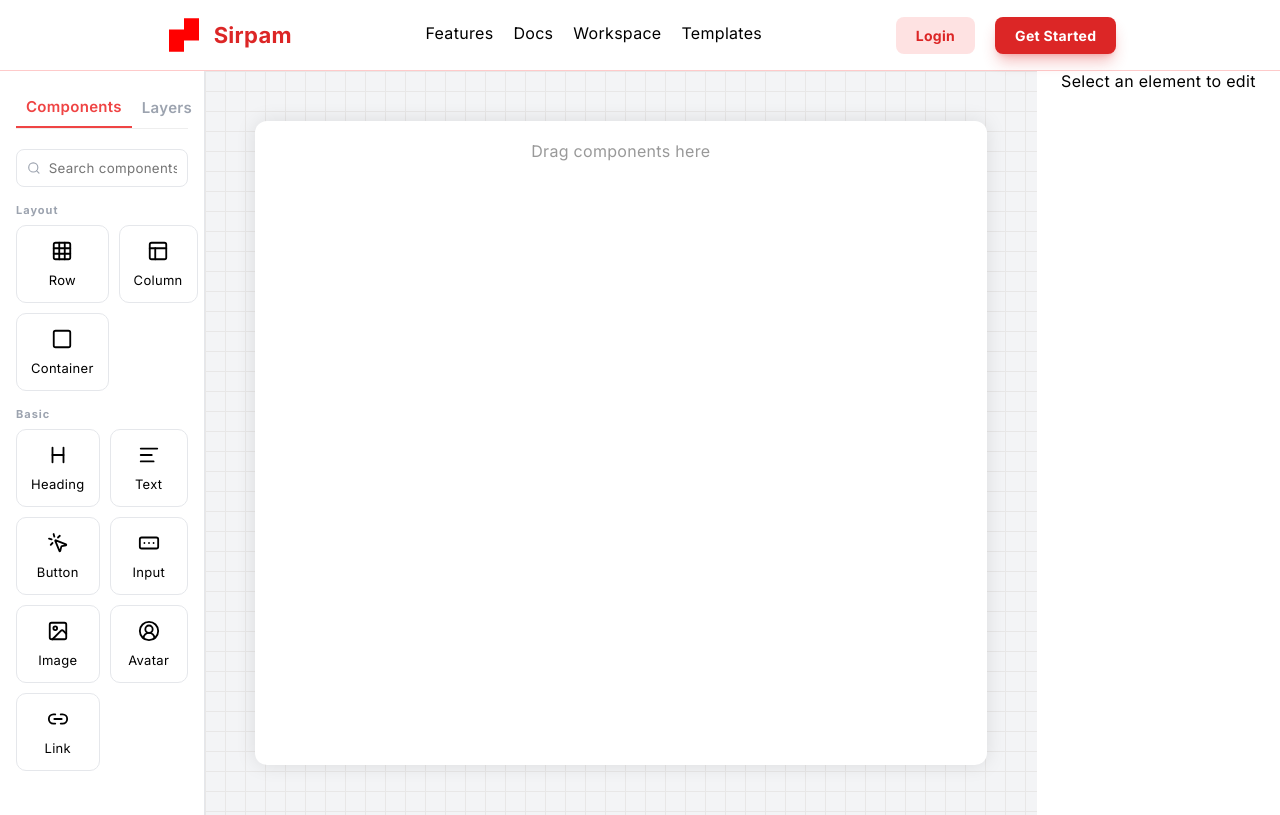
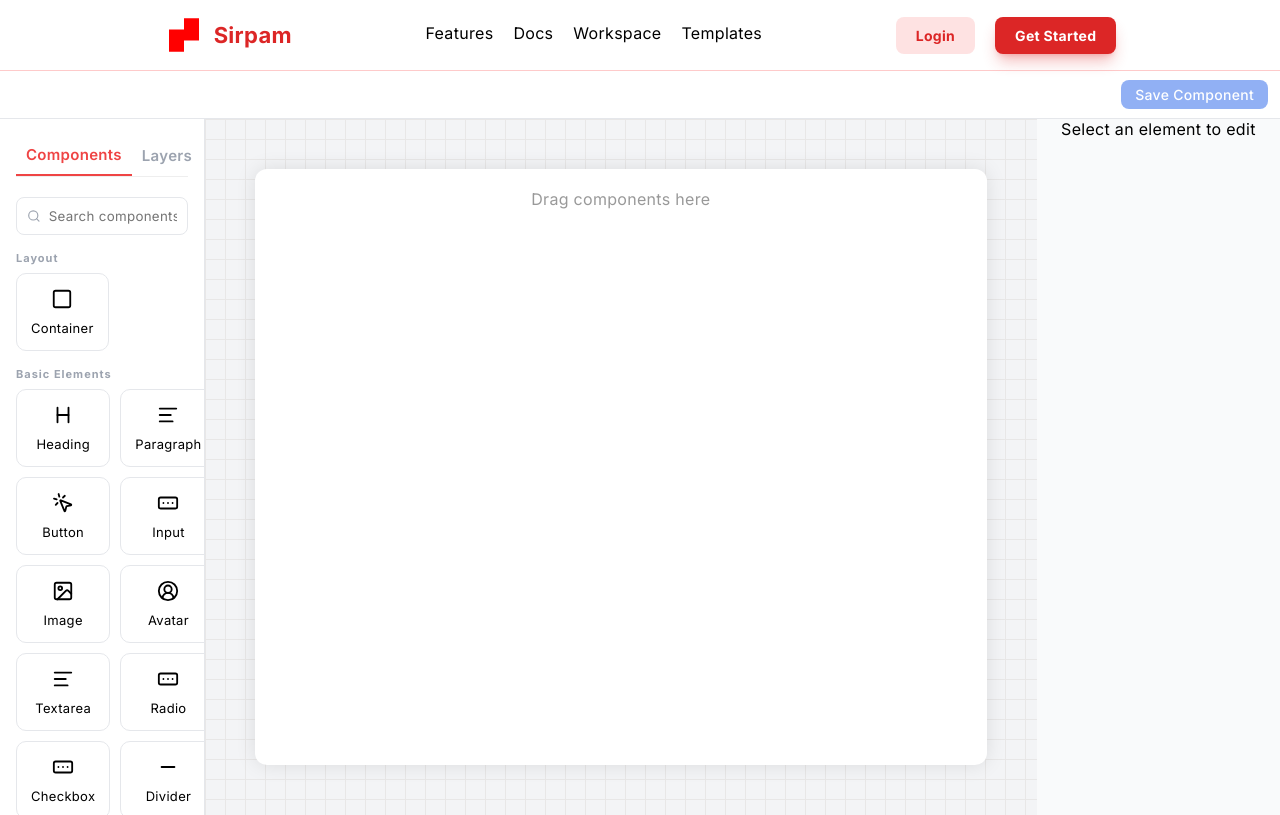
Before and after one commit to PooranaSelvan/UI-Builder, a React (Vite) app in the folder frontend/: page /component-editor in a window 1280 px wide. Built offline with nearby package versions, Linux system fonts and the light colour scheme.

Commit message:
Added icon picker

```diff
--- a/frontend/src/pages/component-editor/ComponentEditor.css
+++ b/frontend/src/pages/component-editor/ComponentEditor.css
@@ -1,30 +1,148 @@
+
 .component-editor-wrapper {
   display: flex;
+  flex-direction: column;
   height: 93vh;
+  overflow: hidden;
+  background: #f9fafb;
+}
+
+
+.editor-top-bar {
+  height: 48px;
+  padding: 0 12px;
+  display: flex;
+  align-items: center;
+  justify-content: flex-end;
+  background: #ffffff;
+  border-bottom: 1px solid #e5e7eb;
+  flex-shrink: 0;
+}
+
+.save-component-btn {
+  padding: 6px 14px;
+  border-radius: 8px;
+  background: #2563eb;
+  color: white;
+  font-size: 14px;
+  font-weight: 500;
+  border: none;
+  cursor: pointer;
+
+}
+
+.save-component-btn:hover:not(:disabled) {
+  background: #1d4ed8;
+}
+
+.save-component-btn:disabled {
+  opacity: 0.5;
+  cursor: not-allowed;
+}
+
+
+.editor-body {
+  display: flex;
+  flex: 1;
   overflow: hidden;
 }
 
 
 
+.left-panel,
+.right-panel {
+  background: #ffffff;
+  border-right: 1px solid #e5e7eb;
+}
+
+.right-panel {
+  border-right: none;
+  border-left: 1px solid #e5e7eb;
+}
 
 
-  /* Button */
-  .save-component-btn {
-    padding: 8px 14px;
-    background: #e11d48;
-    color: white;
-    border: none;
-    border-radius: 6px;
-    font-weight: 600;
-    cursor: pointer;
+.canvas-wrapper {
+  flex: 1;
+  overflow: auto;
+  background: #f3f4f6;
+  padding: 16px;
 }
 
-  .save-component-btn:hover {
-    background: #be123c;
+
+.test-component:hover {
+  border: 2px solid deepskyblue;
+  border-radius: 12px;
+  transition: border 0.15s ease;
 }
 
-  .save-component-btn:disabled {
-    background: #e5e7eb;
+
+.icon-picker-wrapper {
+  position: fixed;
+  right: 16px;
+  bottom: 100px;
+  width: 320px;
+  height: 420px;
+  background: #ffffff;
+  border-radius: 12px;
+  padding: 12px;
+  box-shadow: 0 10px 30px rgba(0, 0, 0, 0.15);
+  overflow-y: auto;
+  z-index: 1000;
+}
+
+.icon-picker-wrapper h4 {
+  margin: 0 0 8px 0;
+  font-size: 14px;
+  font-weight: 600;
+  color: #111827;
+}
+
+
+
+
+.icon-grid {
+  display: grid;
+  grid-template-columns: repeat(6, 1fr);
+  gap: 8px;
+}
+
+
+.icon-item {
+  padding: 6px;
+  border-radius: 8px;
+  border: 1px solid #e5e7eb;
+  display: flex;
+  align-items: center;
+  justify-content: center;
+  cursor: pointer;
+
+}
+
+
+.icon-item:hover {
+  background: #eff6ff;
+  border-color: #2563eb;
+}
+
+
+.icon-item.selected {
+  background: #2563eb;
+  color: white;
+  border-color: #2563eb;
+}
+
+.search-box {
+  display: flex;
+  align-items: center;
+  gap: 8px;
+  padding: 10px;
+  border: 1px solid #e5e7eb;
+  border-radius: 8px;
   color: #9ca3af;
-    cursor: not-allowed;
 }
+
+.search-box input {
+  border: none;
+  outline: none;
+  width: 100%;
+}
--- a/frontend/src/pages/component-editor/ComponentEditor.jsx
+++ b/frontend/src/pages/component-editor/ComponentEditor.jsx
@@ -7,7 +7,8 @@ import "./ComponentEditor.css";
 import LeftPanel from "../workspace/LeftSideBar/LeftPanel";
 import Canvas from "../workspace/Canvas/Canvas";
 import RightSideBar from "../workspace/RightSideBar/RightSideBar";
-
+import IconPicker from "./IconPicker";
+import { Search } from "lucide-react";
 import { BasicComponents } from "../workspace/utils/basicComponentsData";
 
 const ComponentEditor = () => {
@@ -16,14 +17,14 @@ const ComponentEditor = () => {
   const [components, setComponents] = useState([]);
   const [selectedComponentId, setSelectedComponentId] = useState(null);
   const [savedComponents, setSavedComponents] = useState([]);
+  const [customIconName, setCustomIconName] = useState("Square");
+  const [showIconPicker, setShowIconPicker] = useState(false);
+  const [lastSavedComponentId, setLastSavedComponentId] = useState(null);
+
+
 
   /* ---------------- Helpers ---------------- */
 
-  const cloneComponents = (items) =>
-    items.map(item => ({
-      ...item,
-      children: item.children ? cloneComponents(item.children) : [],
-    }));
 
   const findComponentById = (items, id) => {
     for (let item of items) {
@@ -187,27 +188,134 @@ const ComponentEditor = () => {
     }
   };
 
+  const deleteComponent = () => {
+    if (!selectedComponentId) return;
+
+    let arr = [{ parent: null, items: cloneComponents(components) }];
+
+    while (arr.length > 0) {
+      const { items } = arr.pop();
+
+      let itemIndex = items.findIndex(ele => ele.id === selectedComponentId);
+
+      if (itemIndex !== -1) {
+        items.splice(itemIndex, 1);
+        break;
+      }
+
+      items.forEach(item => {
+        if (item.children?.length) {
+          arr.push({ parent: item, items: item.children });
+        }
+      });
+    }
+
+    setComponents(arr);
+    setSelectedComponentId(null);
+  };
+
+
+  const clearComponentSelection = () => {
+    setSelectedComponentId(null);
+  };
+
+  const cloneComponents = (obj) => {
+    if (obj === null || typeof obj !== "object") {
+      return obj;
+    }
+
+    if (Array.isArray(obj)) {
+      return obj.map(cloneComponents);
+    }
+
+    const clonedObj = {};
+    for (const key in obj) {
+      if (Object.prototype.hasOwnProperty.call(obj, key)) {
+        clonedObj[key] = cloneComponents(obj[key]);
+      }
+    }
+
+    return clonedObj;
+  };
+
+  const updateComponent = (id, updater) => {
+    setComponents(prev => {
+      const cloned = cloneComponents(prev);
+
+      const stack = [...cloned];
+
+      while (stack.length) {
+        const node = stack.pop();
+
+        if (node.id === id) {
+          updater(node);
+          break;
+        }
+
+        if (node.children?.length) {
+          stack.push(...node.children);
+        }
+      }
+
+      return cloned;
+    });
+  }
+
   const saveSelectedComponent = () => {
     if (!selectedComponent) return;
+
+    const newId = `custom-${uuidv4()}`;
 
     const cleanComponent = (comp) => ({
       ...comp,
       id: `${comp.type}-${uuidv4()}`,
       isCustom: true,
+      iconName: customIconName,
       children: comp.children?.map(cleanComponent) || [],
     });
 
-    setSavedComponents((prev) => [
-      ...prev,
-      {
-        ...cleanComponent(selectedComponent),
-        isRootCustom: true,
-      },
-    ]);
+    const savedComponent = {
+      ...cleanComponent(selectedComponent),
+      id: newId,
+      isRootCustom: true,
+      iconName: customIconName,
+    };
 
-    toast.success("Component saved successfully!");
+    setSavedComponents(prev => [...prev, savedComponent]);
+    setLastSavedComponentId(newId);
+    setShowIconPicker(true);
+
+    toast.success("Component saved! Choose an icon");
   };
 
+
+  const combinedComponents = [
+    ...BasicComponents,
+    ...(savedComponents.length
+      ? [
+        {
+          title: "Custom Components",
+          type: "grid",
+          items: savedComponents,
+        },
+      ]
+      : []),
+  ];
+
+  const handleIconSelect = (iconName) => {
+    setCustomIconName(iconName);
+
+    setSavedComponents(prev =>
+      prev.map(comp =>
+        comp.id === lastSavedComponentId
+          ? { ...comp, iconName }
+          : comp
+      )
+    );
+
+    setShowIconPicker(false);
+    toast.success("Icon updated!");
+  };
 
   /* ---------------- Render ---------------- */
 
@@ -216,19 +324,48 @@ const ComponentEditor = () => {
       <div className="component-editor-wrapper">
 
 
-        <LeftPanel components={BasicComponents} />
+        <div className="editor-top-bar">
+          <button
+            className="save-component-btn"
+            disabled={!selectedComponent}
+            onClick={saveSelectedComponent}>
+            Save Component
+          </button>
+        </div>
+
+        <div className="editor-body">
+          <LeftPanel components={combinedComponents} />
+
           <Canvas
             components={components}
             selectedComponentId={selectedComponentId}
             onSelectComponent={setSelectedComponentId}
-            clearComponentSelection={() => setSelectedComponentId(null)}
-          />
-        <RightSideBar selectedComponent={selectedComponent} />
+            clearComponentSelection={() => setSelectedComponentId(null)} />
 
+          <RightSideBar
+            selectedComponent={selectedComponent}
+            updateComponent={updateComponent}
+            deleteComponent={deleteComponent}/>
+        </div>
       </div>
+
+
+      {showIconPicker && (
+        <div className="icon-picker-wrapper">
+          <h4>Select an icon</h4>
+
+          <div className="search-box">
+            <Search size={16} />
+            <input placeholder="Search components..." />
+          </div>
+          <br />
+          <IconPicker
+            value={customIconName}
+            onChange={handleIconSelect} />
+        </div>
+      )}
     </DndContext>
   );
-
 };
 
 export default ComponentEditor;
--- a/frontend/src/pages/component-editor/icons.js
+++ /dev/null
@@ -1,4 +0,0 @@
-import * as LucideIcons from "lucide-react";
-
-export const ICONS = Object.entries(LucideIcons)
-  .filter(([name]) => name[0] === name[0].toUpperCase());
--- a/frontend/src/pages/workspace/LeftSideBar/ComponentItem.jsx
+++ b/frontend/src/pages/workspace/LeftSideBar/ComponentItem.jsx
@@ -1,7 +1,9 @@
 import { useDraggable } from "@dnd-kit/core";
+import * as LucideIcons from "lucide-react";
 
 export default function ComponentItem({ item }) {
-  const { id, icon: Icon, label } = item;
+  const { id, iconName, icon, label } = item;
+  const Icon = iconName ? LucideIcons[iconName] || LucideIcons.Square : icon || LucideIcons.Square;
 
   // console.log(item); // full tag object uhm irukum
 
--- a/frontend/src/pages/workspace/LeftSideBar/LeftPanel.css
+++ b/frontend/src/pages/workspace/LeftSideBar/LeftPanel.css
@@ -98,7 +98,7 @@
   z-index: 50;
   touch-action: none;
   user-select: none;
-}kkv                                       p
+}
 
 .resize-handle:hover {
   background: #ef4444;
--- a/frontend/src/pages/workspace/utils/basicComponentsData.js
+++ b/frontend/src/pages/workspace/utils/basicComponentsData.js
@@ -8,7 +8,8 @@ import {
     FormInput,
     Image,
     CircleUserRound,
-    Link2
+    Minus,
+    Star
   } from "lucide-react";
 
   export const BasicComponents = [
@@ -17,59 +18,46 @@ import {
       type: "grid",
       items: [
         {
-          id: "row",
-          label: "Row",
-          icon: Grid,
-          tag: "div",
-          rank: 1,
-          content: "Row",
-          defaultProps: { className: "layout-row", style: { minHeight: "100px" } },
-          children: []
-        },
-        {
-          id: "column",
-          label: "Column",
-          icon: Layout,
-          tag: "div",
-          rank: 2,
-          content: "Column",
-          defaultProps: { className: "layout-column", style: { minHeight: "100px" } },
-          children: []
-        },
-        {
           id: "container",
           label: "Container",
           icon: Square,
           tag: "div",
-          rank: 3,
+          rank: 1,
           content: "Container",
-          defaultProps: { className: "layout-container", style: { minHeight: "150px" } },
+          defaultProps: {
+            className: "layout-container test-component",
+            style: { minHeight: "150px" }
+          },
           children: []
         }
       ]
     },
     {
-      title: "Basic",
+      title: "Basic Elements",
       type: "grid",
       items: [
         {
           id: "heading",
           label: "Heading",
           icon: Heading,
-          tag: "h3",
+          tag: "h2",
           rank: 4,
-          content: "Heading",
-          defaultProps: { className: "basic-heading" }
+          content: "Heading Text",
+          defaultProps: {
+            className: "basic-heading test-component"
+          }
         },
         {
           id: "paragraph",
-          label: "Text",
+          label: "Paragraph",
           icon: AlignLeft,
           tag: "p",
           rank: 4,
-            content: "Paragraph text goes here. This is a sample paragraph that can be edited later.",
-          placeholder: "Enter your para here",
-          defaultProps: { className: "basic-text" }
+          content:
+            "Paragraph text goes here. This is a sample paragraph that can be edited later.",
+          defaultProps: {
+            className: "basic-paragraph test-component"
+          }
         },
         {
           id: "button",
@@ -78,7 +66,10 @@ import {
           tag: "button",
           rank: 4,
           content: "Button",
-          defaultProps: { className: "basic-button", type: "button" }
+          defaultProps: {
+            className: "basic-button test-component",
+            type: "button"
+          }
         },
         {
           id: "input",
@@ -86,7 +77,11 @@ import {
           icon: FormInput,
           tag: "input",
           rank: 4,
-          defaultProps: { className: "basic-input", placeholder: "Enter text" }
+          defaultProps: {
+            className: "basic-input test-component",
+            type: "text",
+            placeholder: "Enter text"
+          }
         },
         {
           id: "image",
@@ -95,7 +90,7 @@ import {
           tag: "img",
           rank: 4,
           defaultProps: {
-            className: "basic-image",
+            className: "basic-image test-component",
             src: "https://placehold.co/150x150",
             alt: "placeholder"
           }
@@ -108,21 +103,63 @@ import {
           rank: 4,
           componentType: "avatar",
           defaultProps: {
-              className: "avatar",
+            className: "basic-image test-component",
             src: "",
             alt: "User avatar"
           }
         },
         {
-            id: "link",
-            label: "Link",
-            icon: Link2,
-            tag: "a",
+          id: "textarea",
+          label: "Textarea",
+          icon: AlignLeft,
+          tag: "textarea",
           rank: 4,
-            content: "Link",
           defaultProps: {
-              className: "basic-link test-component",
-              href: "#"
+            className: "basic-textarea test-component",
+            rows: 3,
+            placeholder: "Enter text here"
+          }
+        },
+        {
+          id: "radio",
+          label: "Radio",
+          icon: FormInput,
+          tag: "input",
+          rank: 4,
+          defaultProps: {
+            type: "radio",
+            className: "basic-radio test-component"
+          }
+        },
+        {
+          id: "checkbox",
+          label: "Checkbox",
+          icon: FormInput,
+          tag: "input",
+          rank: 4,
+          defaultProps: {
+            type: "checkbox",
+            className: "basic-checkbox test-component"
+          }
+        },
+        {
+          id: "divider",
+          label: "Divider",
+          icon: Minus,
+          tag: "hr",
+          rank: 4,
+          defaultProps: {
+            className: "basic-divider test-component"
+          }
+        },
+        {
+          id: "icon",
+          label: "Icons",
+          icon: Star,
+          tag: "",
+          rank: 4,
+          defaultProps: {
+            className: "basic-icon test-component"
           }
         }
       ]
```
Also changed, not shown: frontend/src/pages/component-editor/IconPicker.jsx (+16 -21 lines), frontend/src/pages/component-editor/icon-picker.css (deleted, +0 -31 lines), frontend/src/pages/workspace/LeftSideBar/LeftPanel.jsx (+14 -15 lines), frontend/src/pages/workspace/utils/icons.js (added, +9 -0 lines). Lines whose indentation alone changed are shown as unchanged.
